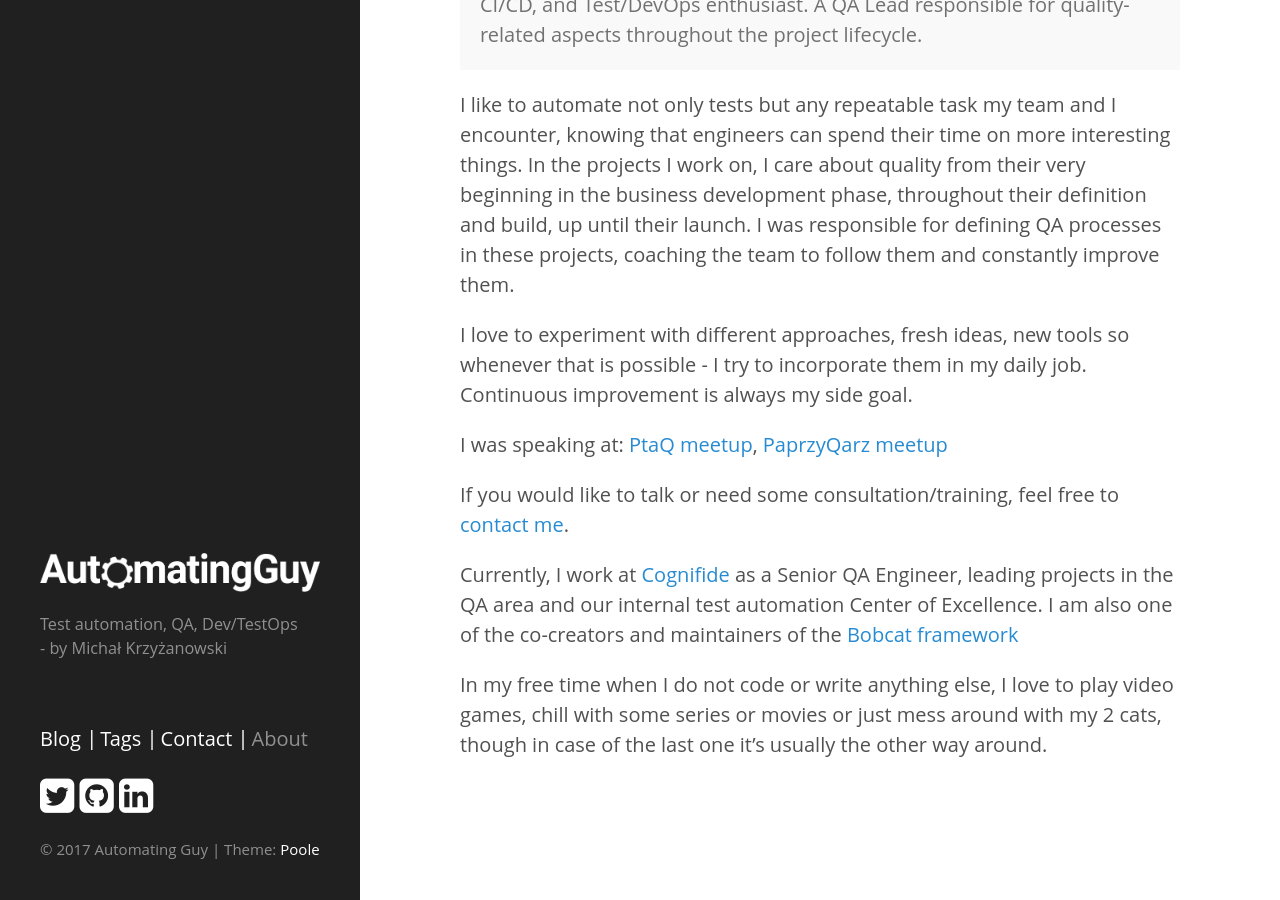
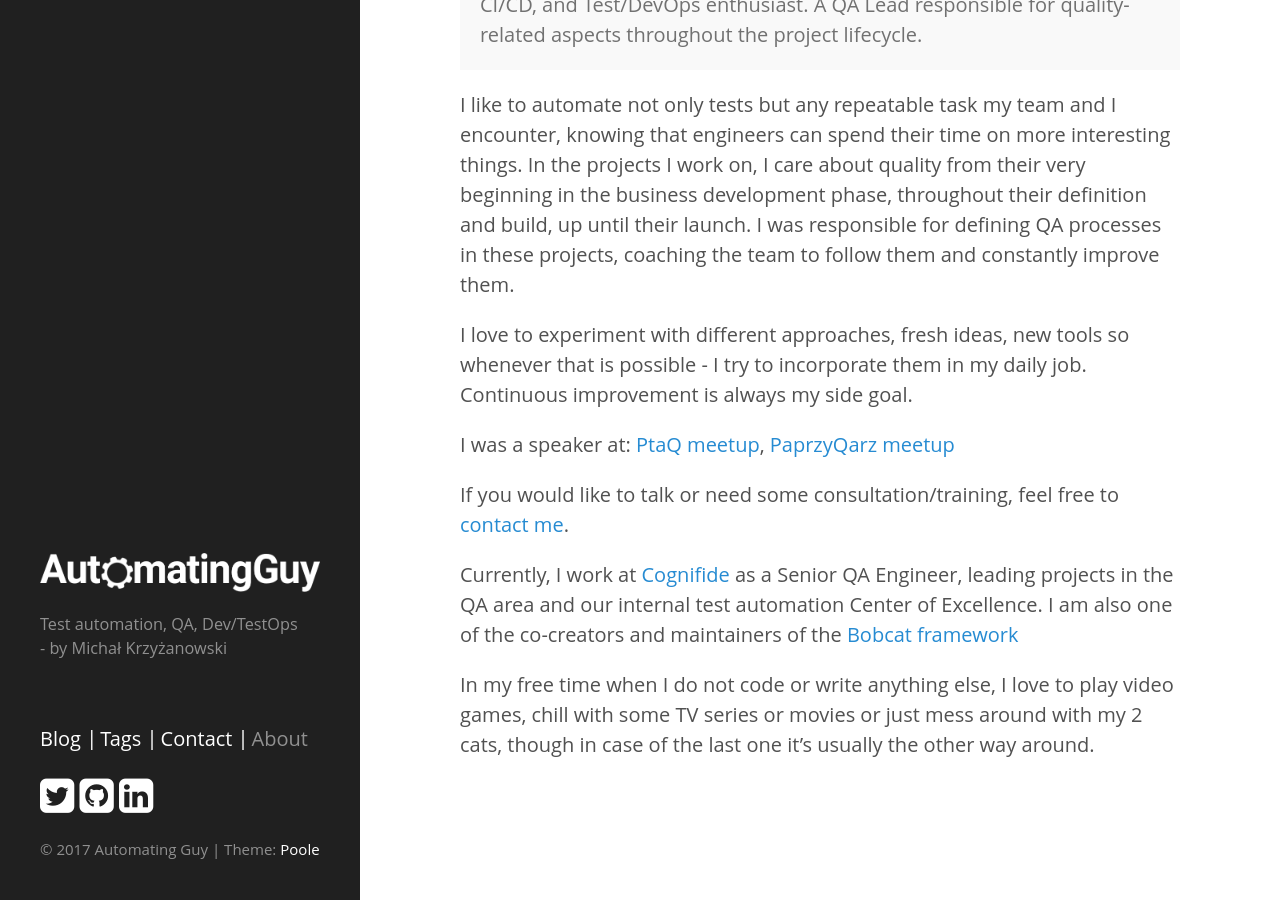
Before and after one commit to mkrzyzanowski/mkrzyzanowski.github.io, a Jekyll site: the page built from about.md, in a window 1280 px wide and 900 px high, scrolled down 580 px. Built offline with Jekyll 4.4.1, drawn with Linux system fonts in a browser that asks for light colours; comment, search, counter and statistics services are not loaded.

Commit message:
Update about.md

```diff
--- a/about.md
+++ b/about.md
@@ -16,10 +16,10 @@ I like to automate not only tests but any repeatable task my team and I encounte
 
 I love to experiment with different approaches, fresh ideas, new tools so whenever that is possible - I try to incorporate them in my daily job. Continuous improvement is always my side goal.
 
-I was speaking at: [PtaQ meetup](http://ptaq.org/), [PaprzyQarz meetup](http://papryqarz.org/)
+I was a speaker at: [PtaQ meetup](http://ptaq.org/), [PaprzyQarz meetup](http://papryqarz.org/)
 
 If you would like to talk or need some consultation/training, feel free to [contact me](/contact/).
 
 Currently, I work at [Cognifide](http://www.cognifide.com/) as a Senior QA Engineer, leading projects in the QA area and our internal test automation Center of Excellence. I am also one of the co-creators and maintainers of the [Bobcat framework](https://github.com/Cognifide/bobcat)
 
-In my free time when I do not code or write anything else, I love to play video games, chill with some series or movies or just mess around with my 2 cats, though in case of the last one it's usually the other way around.
+In my free time when I do not code or write anything else, I love to play video games, chill with some TV series or movies or just mess around with my 2 cats, though in case of the last one it's usually the other way around.
```
